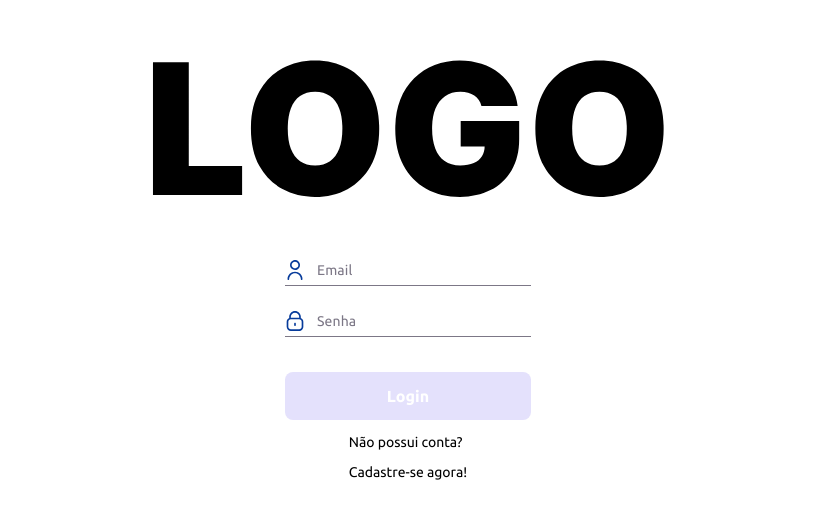
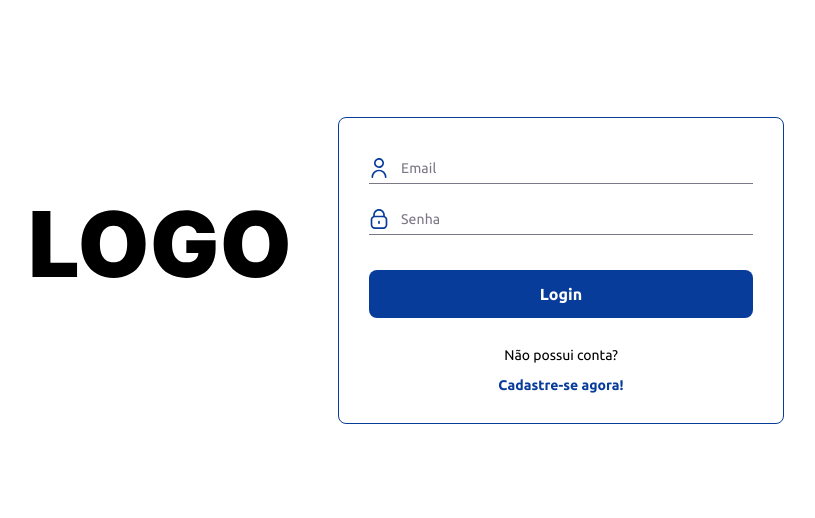
Before and after one commit to fvalgreen/Gerenciador-OS-React, a React (Vite) app: page / in a window 1280 px wide. Shown: the part 130-648 px from the top of the page, without its empty margins (232-1047 px from the left). Built offline with nearby package versions, Linux system fonts and the light colour scheme; no server answers.

Commit message:
finalização login

```diff
--- a/package.json
+++ b/package.json
@@ -15,6 +15,7 @@
     "react": "^18.2.0",
     "react-bootstrap": "^2.8.0",
     "react-dom": "^18.2.0",
+    "react-router-dom": "^6.14.0",
     "sass": "^1.63.6",
     "sass-loader": "^13.3.2"
   },
--- a/src/assets/styles/global.scss
+++ b/src/assets/styles/global.scss
@@ -59,7 +59,7 @@ input {
 button{
   width: 100%;
   height: 48px;
-  background-color: $corPrimaria3;
+  background-color: $corPrimaria;
   border: none;
   outline: none;
   border-radius: 8px;
@@ -69,9 +69,9 @@ button{
   font-family: $fontBold;
 
   @media screen and (min-width: $desktopBreakpoint) {
-    background-color: $corPrimaria4;
+    background-color: $corPrimaria;
     &:hover{
-      background-color: $corPrimaria3;
+      background-color: $corPrimaria2;
     }
     &.disabled{
       cursor: not-allowed;
--- a/src/assets/styles/public.scss
+++ b/src/assets/styles/public.scss
@@ -33,6 +33,45 @@
     button {
       margin-top: 20px;
     }
+    .register-info{
+      display: flex;
+      flex-direction: column;
+      align-items: center;
+      justify-content: center;
+      padding-top: 15px;
+
+      a {
+        text-decoration: none;
+        color: $corPrimaria;
+        font-family: $fontBold;
+      }
+    }
+  }
+
+  @media screen and (min-width: $desktopBreakpoint) {
+    flex-direction: row;
+    width: 100%;
+    height: 100%;
+
+    .logo{
+      width: 20%;
+      margin-right: 50px;
+
+      img{
+        width: 100%;
+      }
+    }
+
+    form {
+      border: 1px solid $corPrimaria;
+      width: 30%;
+      border-radius: 8px;
+      padding: 30px;
+
+      .input-public{
+        flex: 1;
+      }
+    }
   }
 
 }
--- a/src/assets/styles/publicInput.scss
+++ b/src/assets/styles/publicInput.scss
@@ -13,4 +13,8 @@
     width: 20px;
     margin-right: 10px;
   }
+
+  input{
+    flex: 1;
+  }
 }
--- a/src/services/AuthServices.ts
+++ b/src/services/AuthServices.ts
@@ -1,20 +1,21 @@
 import { HttpApiServices } from "./HttpApiServices";
 
+export class AuthServices extends HttpApiServices {
+  async login(body: any, setToken: any) {
+    const { data } = await this.post("/login", body);
 
-export class AuthServices extends HttpApiServices{
-  async login(body: any){
-    const { data } = await this.post('/login', body);
-
-    if(data){
-      localStorage.setItem('nome', data.nome);
-      localStorage.setItem('token', data.token);
-      localStorage.setItem('nivelAcesso', data.nivelAcesso);
-      localStorage.setItem('email', data.email);
-      localStorage.setItem('id', data.id);
+    if (data) {
+      localStorage.setItem("nome", data.nome);
+      localStorage.setItem("token", data.token);
+      localStorage.setItem("nivelAcesso", data.nivelAcesso);
+      localStorage.setItem("email", data.email);
+      localStorage.setItem("id", data.id);
     }
+    setToken(data.token);
   }
 
-  logout(){
+  logout(setToken: any) {
     localStorage.clear();
+    setToken('')
   }
 }
--- a/src/views/Login.tsx
+++ b/src/views/Login.tsx
@@ -1,9 +1,11 @@
-import { useState } from "react";
+import { useContext, useState } from "react";
+import { Link } from "react-router-dom";
 import mail from "../assets/images/user.svg";
 import key from "../assets/images/lock.svg";
 import logo from "../assets/images/logo.svg";
 import PublicInput from "../components/PublicInput";
 import { AuthServices } from "../services/AuthServices";
+import { AuthorizeContext } from "../App";
 
 const authServices = new AuthServices();
 
@@ -13,24 +15,32 @@ const Login = () => {
   const [error, setError] = useState("");
   const [loading, setLoading] = useState(false);
 
+  const { setToken } = useContext(AuthorizeContext);
+
   const doLogin = async () => {
     try {
-      setError("")
-      if(!login || login.trim().length < 5 || !password || password.trim().length < 6){
-        return setError("Favor preencher os campos corretamente")
+      setError("");
+      if (
+        !login ||
+        login.trim().length < 5 ||
+        !password ||
+        password.trim().length < 6
+      ) {
+        return setError("Favor preencher os campos corretamente");
       }
       setLoading(true);
 
-      await authServices.login({login, senha: password});
+      await authServices.login({ login, senha: password }, setToken);
       setLoading(false);
-
     } catch (err: any) {
       console.log("Erro ao efetuar o login: ", err);
       setLoading(false);
-      if(err?.response?.data?.erro){
+      if (err?.response?.data?.erro) {
         return setError(err?.response?.data?.erro);
       }
-      return setError("Não foi possível realizar o login, por favor tente novamente.");
+      return setError(
+        "Não foi possível realizar o login, por favor tente novamente."
+      );
     }
   };
 
@@ -61,11 +71,11 @@ const Login = () => {
           <button type="button" onClick={doLogin}>
             Login
           </button>
+          <div className="register-info">
+            <p>Não possui conta?</p>
+            <Link to={"/register"}>Cadastre-se agora!</Link>
+          </div>
         </form>
-        <div className="register-info">
-          <p>Não possui conta?</p>
-          <span>Cadastre-se agora!</span>
-        </div>
       </div>
     </>
   );
```
Also changed, not shown: 1 other file (tests, documents, lock files or other folders).
